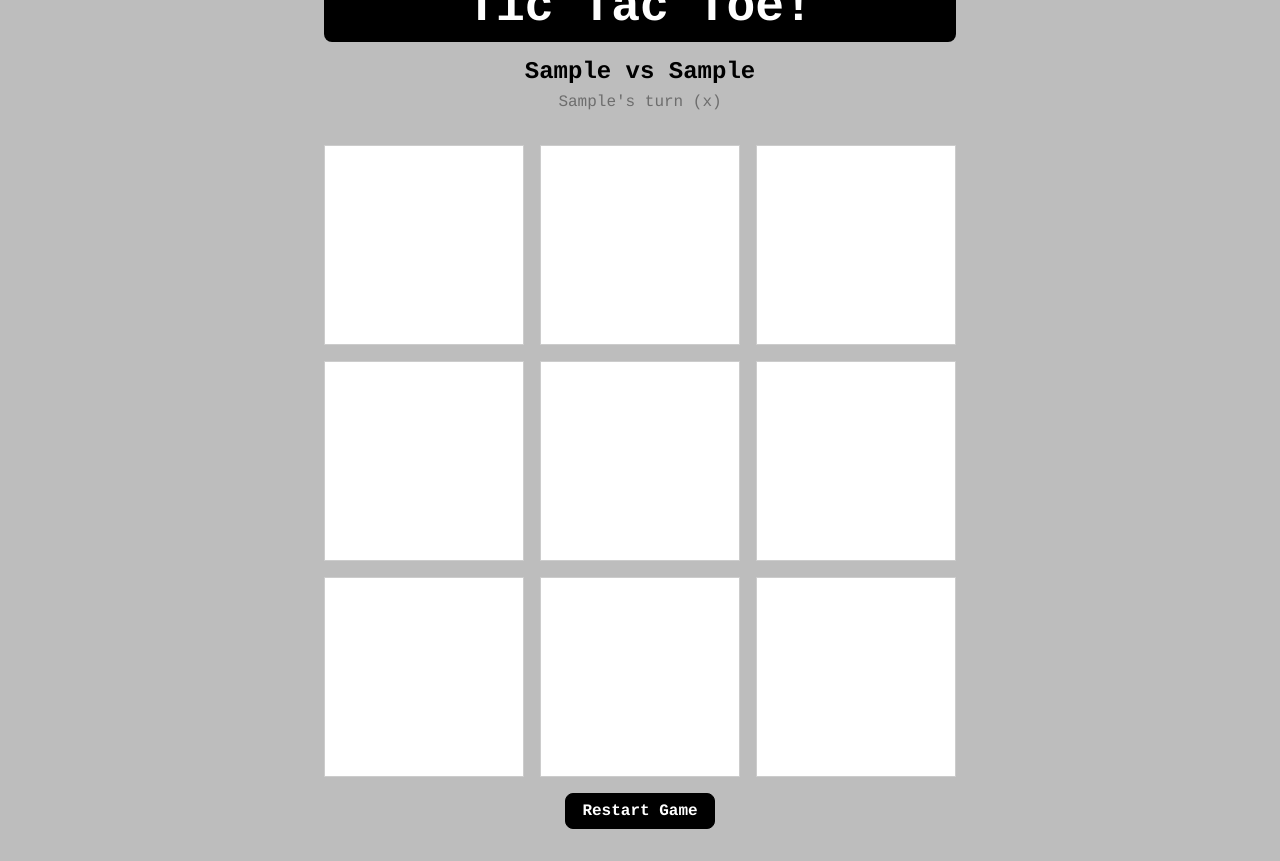
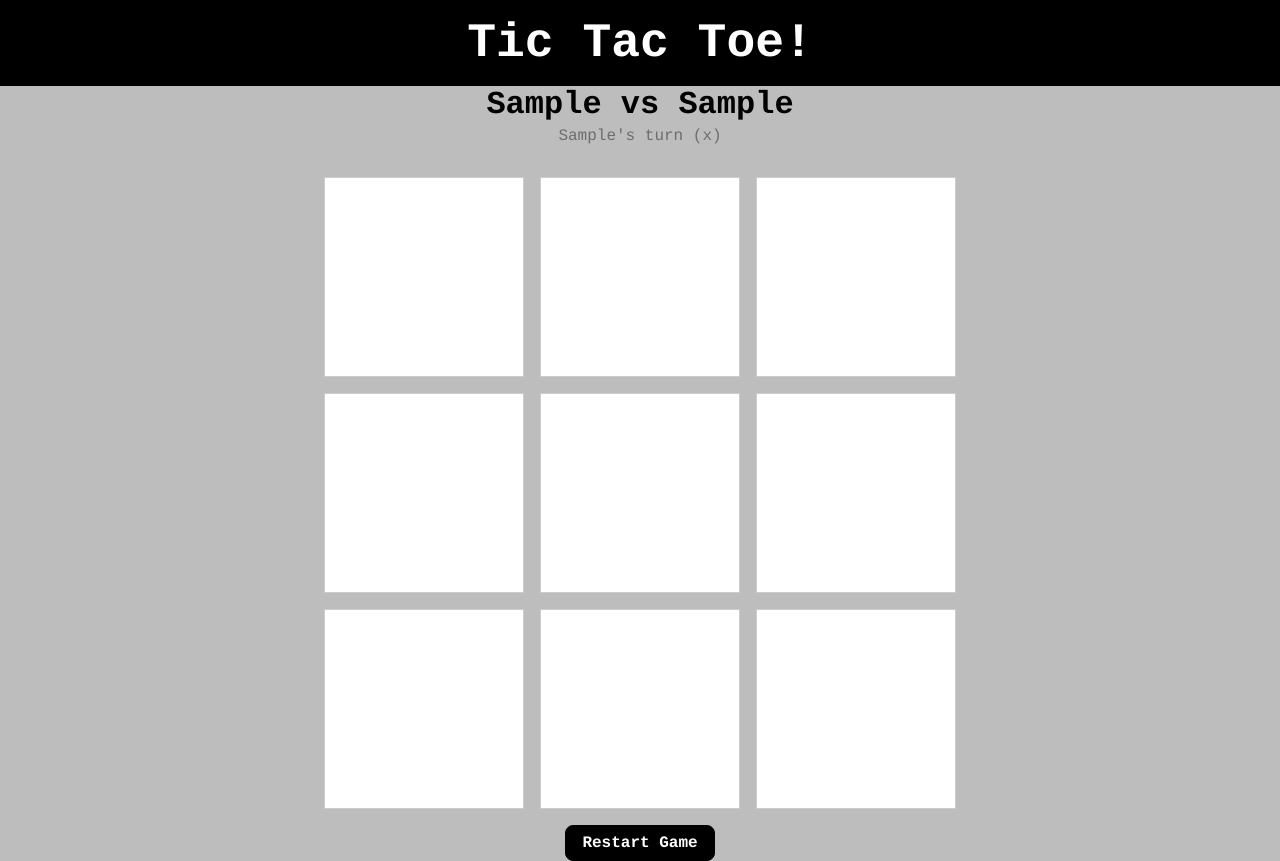
Before and after one commit to danielz0102/tic-tac-toe, a plain HTML site: page index.html in a window 1280 px wide. Both pictures are taken after typing "Sample", "Sample" into the empty fields and a click on the button "Start game". Before the commit the page ends 829 px from the top, so only its background shows below. Drawn offline with Linux system fonts and the light colour scheme.

Commit message:
Add a static header

```diff
--- a/index.html
+++ b/index.html
@@ -8,9 +8,12 @@
   <script src="script.js" defer></script>
 </head>
 <body>
+  <header>
+    <h1>Tic Tac Toe!</h1>
+  </header>
+  <div class="container">
     <main id="game">
       <section id="infoSection">
-      <h1>Tic Tac Toe!</h1>
         <h2 id="versus"></h2>
         <p class="info-text" id="info"></p>
         <p class="warning"></p>
@@ -46,5 +49,6 @@
         <button id="submitBtn" class="btn">Start game</button>
       </form>
     </aside>
+  </div>
 </body>
 </html>
--- a/script.js
+++ b/script.js
@@ -35,12 +35,13 @@ const Gameboard = (() => {
 })()
 
 const DOMController = (() => {
-  const gameHTML = document.querySelector('#game').outerHTML
-  const formHTML = document.querySelector('aside').outerHTML
+  const gameHTML = document.querySelector('#game')
+  const formHTML = document.querySelector('aside')
   let cells
 
   const initForm = () => {
-    document.querySelector('body').innerHTML = formHTML
+    gameHTML.hidden = true
+    formHTML.hidden = false
     document.querySelector('form').addEventListener('submit', validateForm)
   }
 
@@ -49,7 +50,8 @@ const DOMController = (() => {
     const player1 = form.querySelector('#player1').value
     const player2 = form.querySelector('#player2').value
 
-    document.querySelector('body').innerHTML = gameHTML
+    formHTML.hidden = true
+    gameHTML.hidden = false
     showNames(player1, player2)
 
     cells = document.querySelectorAll('.cell')
--- a/style.css
+++ b/style.css
@@ -15,34 +15,43 @@ button, input {
 body {
   margin: 0;
   height: 100vh;
-  display: grid;
-  place-content: center;
   background-color: #bdbdbd;
-
   font-family: Courier, monospace;
+  display: flex;
+  flex-direction: column;
 }
 
 body > * {
   text-align: center;
 }
 
-#infoSection {
-  margin-bottom: 48px;
-  height: 125px;
+header {
+  background-color: #000;
+  padding-block: 16px;
+
+  h1 {
+    font-size: 3rem;
+    color: #fff;
+  }
 }
 
-h1 {
-  font-size: 3rem;
-  color: #fff;
-  background-color: #000;
-  width: 100%;
-  padding: 8px 16px;
-  border-radius: 8px;
+.container {
+  flex: 1;
+  display: grid;
+  place-content: center;
+}
+
+#infoSection {
   margin-bottom: 16px;
+  height: 75px;
+}
+
+h2 {
+  font-size: 2rem;
 }
 
 h2 + p, p + p {
-  margin-top: 8px;
+  margin-top: 4px;
 }
 
 .info-text {
```
Lines whose indentation alone changed are shown as unchanged.
